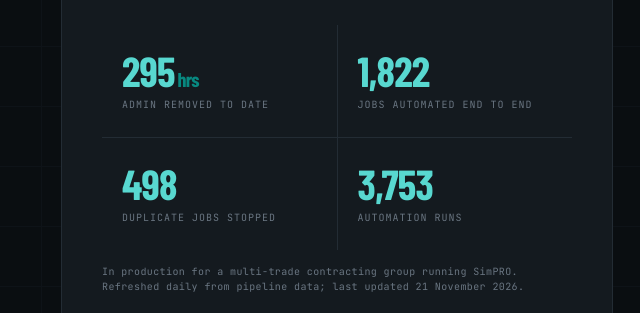
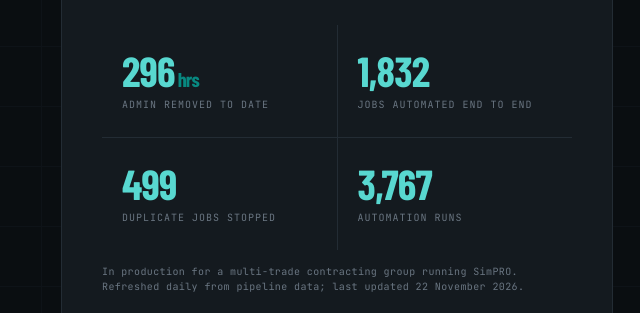
Before and after one commit to chrisolanda-cyber/kontrol-website, a plain HTML site: page index.html in a window 1280 px wide. Shown: the part 314-627 px from the top of the page, 619-1259 px from the left. Drawn offline with Linux system fonts and the light colour scheme.

Commit message:
chore: refresh production stats (22 November 2026)

```diff
--- a/index.html
+++ b/index.html
@@ -183,26 +183,26 @@
         <div class="stats-label">// actuals from live client pipelines</div>
         <div class="stats-grid">
           <div class="stat-cell">
-            <div class="stat-num"><span data-stat="hours">295</span><span class="stat-unit" style="margin-left:3px;">hrs</span></div>
+            <div class="stat-num"><span data-stat="hours">296</span><span class="stat-unit" style="margin-left:3px;">hrs</span></div>
             <div class="stat-label">Admin removed to date</div>
           </div>
           <div class="stat-cell">
-            <div class="stat-num"><span data-stat="jobs">1,822</span></div>
+            <div class="stat-num"><span data-stat="jobs">1,832</span></div>
             <div class="stat-label">Jobs automated end to end</div>
           </div>
           <div class="stat-cell">
-            <div class="stat-num"><span data-stat="dupes">498</span></div>
+            <div class="stat-num"><span data-stat="dupes">499</span></div>
             <div class="stat-label">Duplicate jobs stopped</div>
             <!-- Not shown: the daily updater still writes the success rate here, and
                  automate.html reads it for its own stats strip. -->
             <span hidden><span data-stat="success">97</span></span>
           </div>
           <div class="stat-cell">
-            <div class="stat-num"><span data-stat="runs">3,753</span></div>
+            <div class="stat-num"><span data-stat="runs">3,767</span></div>
             <div class="stat-label">Automation runs</div>
           </div>
         </div>
-        <div class="stats-source">In production for a multi-trade contracting group running SimPRO. Refreshed daily from pipeline data; last updated <span data-stat="asat">21 November 2026</span>.</div>
+        <div class="stats-source">In production for a multi-trade contracting group running SimPRO. Refreshed daily from pipeline data; last updated <span data-stat="asat">22 November 2026</span>.</div>
         <div class="pipeline-demo">
           <div class="pipeline-label">// example workflow</div>
           <div class="pipeline-nodes">
```
